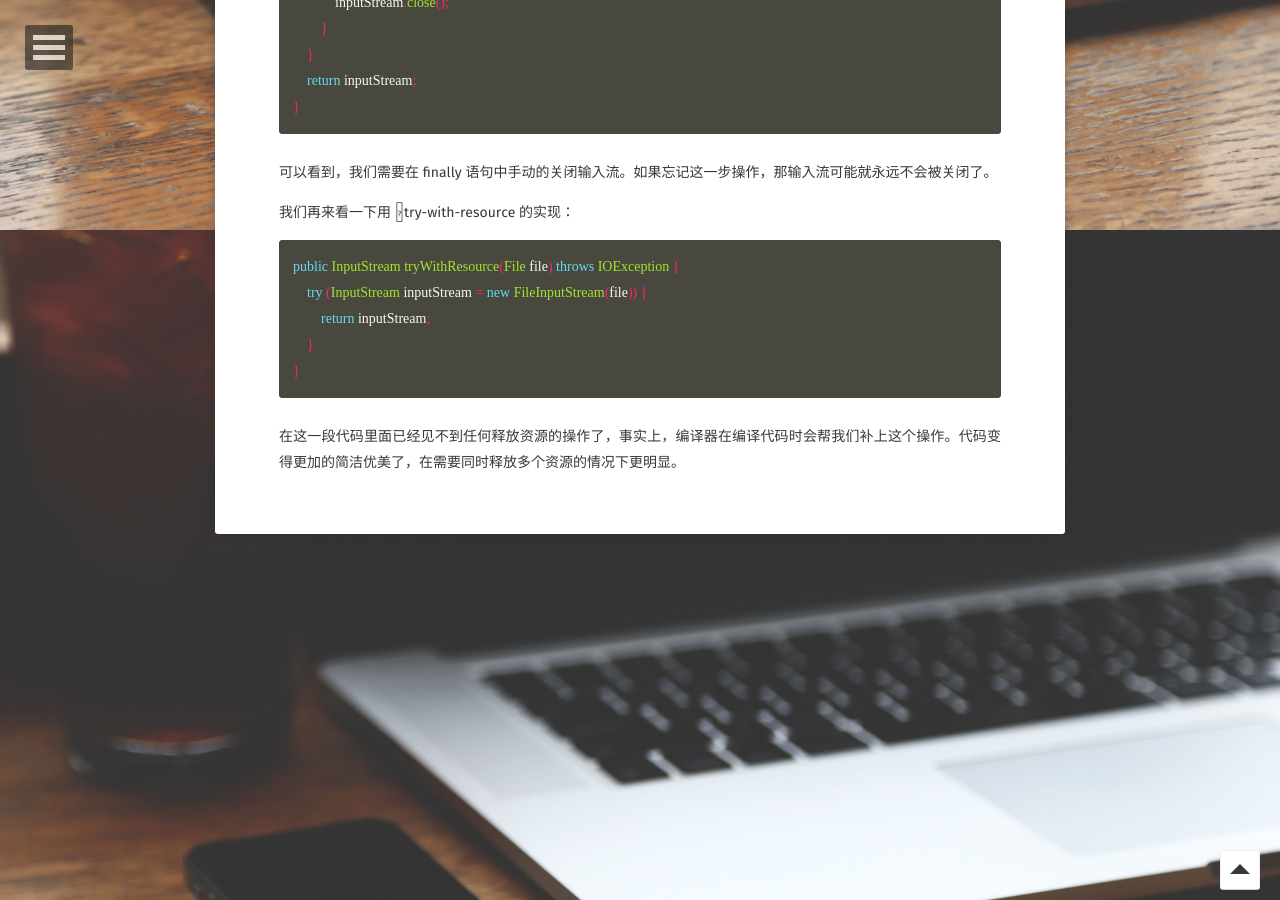
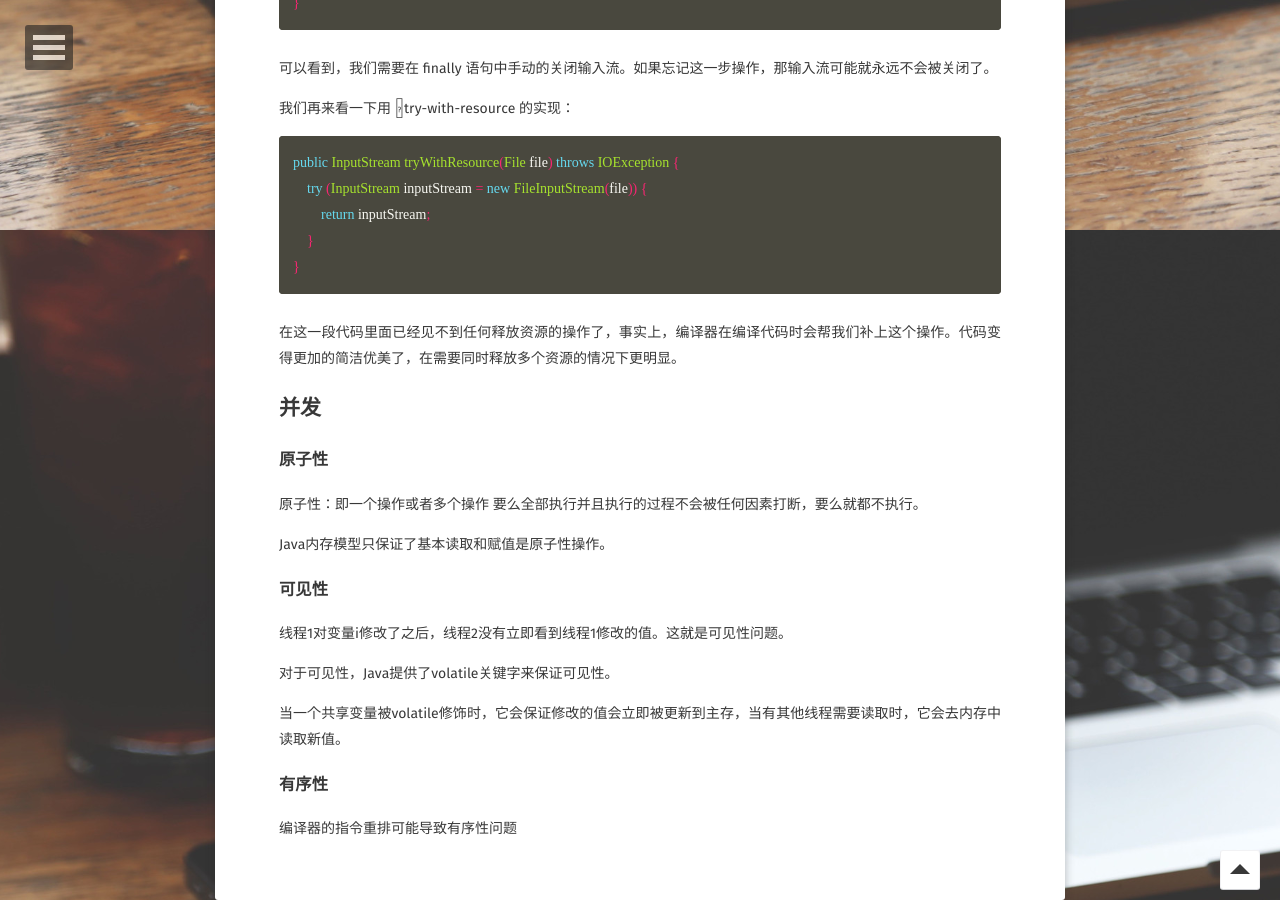
Before and after one commit to RobinGG/RobinGG.github.io, a Jekyll site: the page built from note/java.md, in a window 1280 px wide and 900 px high, scrolled down 670 px. Built offline with Jekyll 4.4.1, drawn with Linux system fonts in a browser that asks for light colours; some web fonts are replaced; comment, search, counter and statistics services are not loaded.

Commit message:
[note] some note about concurrent

```diff
--- a/note/java.md
+++ b/note/java.md
@@ -39,3 +35,22 @@ public InputStream tryWithResource(File file) throws IOException {
 ~~~
 
 在这一段代码里面已经见不到任何释放资源的操作了，事实上，编译器在编译代码时会帮我们补上这个操作。代码变得更加的简洁优美了，在需要同时释放多个资源的情况下更明显。
+
+## 并发
+
+### 原子性
+原子性：即一个操作或者多个操作 要么全部执行并且执行的过程不会被任何因素打断，要么就都不执行。
+
+Java内存模型只保证了基本读取和赋值是原子性操作。
+
+### 可见性
+
+线程1对变量i修改了之后，线程2没有立即看到线程1修改的值。这就是可见性问题。
+
+对于可见性，Java提供了volatile关键字来保证可见性。
+
+当一个共享变量被volatile修饰时，它会保证修改的值会立即被更新到主存，当有其他线程需要读取时，它会去内存中读取新值。
+
+### 有序性
+
+编译器的指令重排可能导致有序性问题
```
Also changed, not shown: other parts of note/java.md (+0 -4 lines).
